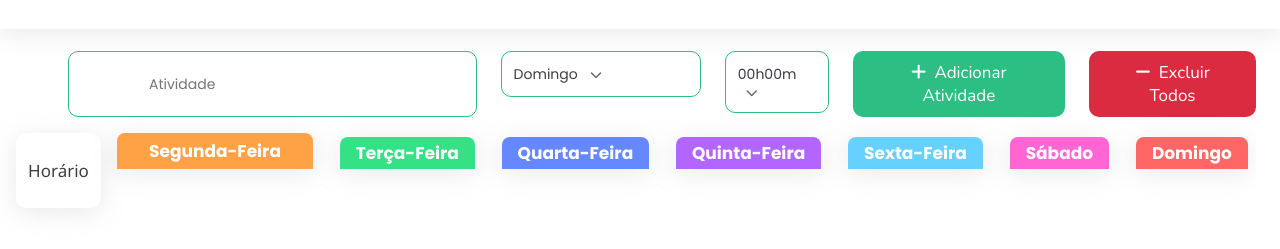
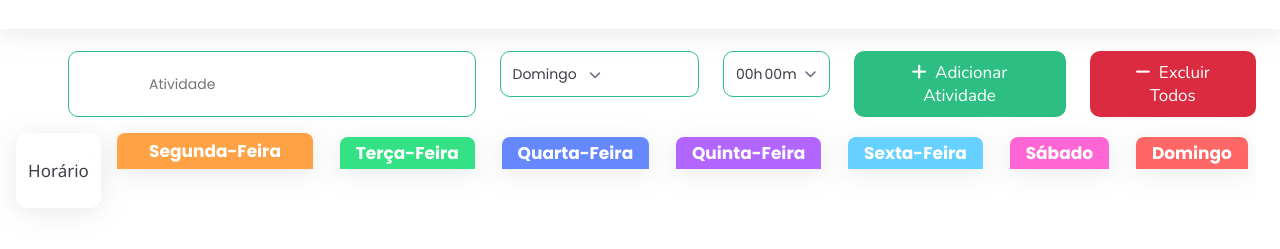
Before and after one commit to prmacedo/planejamento-semanal, a plain HTML site: page index.html in a window 1280 px wide. Shown: the part 95-344 px from the top of the page. Drawn offline with nearby package versions, Linux system fonts and the light colour scheme.

Commit message:
add input to get minutes in the form

```diff
--- a/assets/styles/components/_select.scss
+++ b/assets/styles/components/_select.scss
@@ -15,8 +15,25 @@
     width: 210px;
   }
 
+  &--time {
+    .select__field {
+      display: flex;
+      align-items: center;
+    }
+  }
+
   &__text {
     @include text-style($poppins, 0.875rem, $input-text-color, 400, 1.25rem);
+
+    &--time {
+      border: none;
+      padding: 0;
+      margin: 0;
+      margin-left: 2px;
+      background-color: transparent;
+      width: 2ch;
+      outline: none;
+    }
   }
 
   &__icon {
--- a/index.html
+++ b/index.html
@@ -59,8 +59,10 @@
       <input type="hidden" name="time" class="js-formTime">
 
       <div class="select select--time js-timeSelect">
-        <div class="select__field">
-          <span class="select__text js-selectText">00h00m</span>
+        <div class="select__field js-selectField">
+          <span class="select__text js-selectText">00h</span>
+          <input type="text" value="00" class="select__text select__text--time js-selectInput">
+          <span class="select__text">m</span>
           <i class="fa-solid fa-chevron-down select__icon"></i>
         </div>
 
```
Also changed, not shown: assets/styles/style.css, 1 other file.
